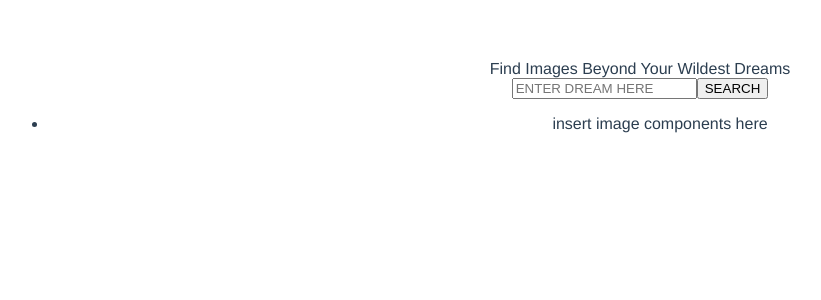
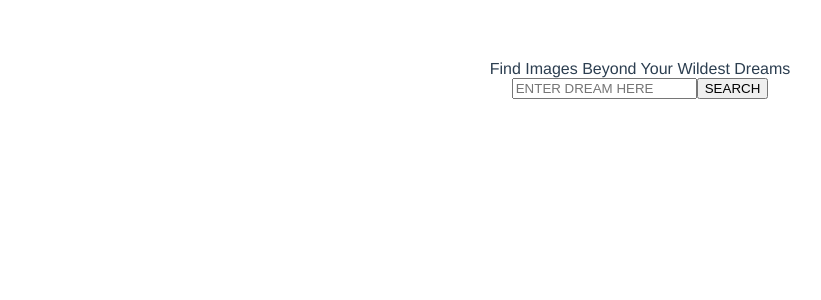
Before and after one commit to qfarenwald/final-countdown, a Vue app: page / in a window 1280 px wide. Shown: the top 300 px of the page, without its empty margins (0-821 px from the left). Built offline with nearby package versions, Linux system fonts and the light colour scheme.

Commit message:
Revert "Determine location for image list"
This reverts commit 9fd45c9ad9e966f2d567d9827aed9d7677d8ed25.

```diff
--- a/src/App.vue
+++ b/src/App.vue
@@ -3,9 +3,6 @@
     <HelloWorld msg="Find Images Beyond Your Wildest Dreams"/>
     <input v-model="image" placeholder="ENTER DREAM HERE">
     <button>SEARCH</button>
-    <ul>
-      <li>insert image components here</li>
-    </ul>
   </div>
 </template>
 
```
